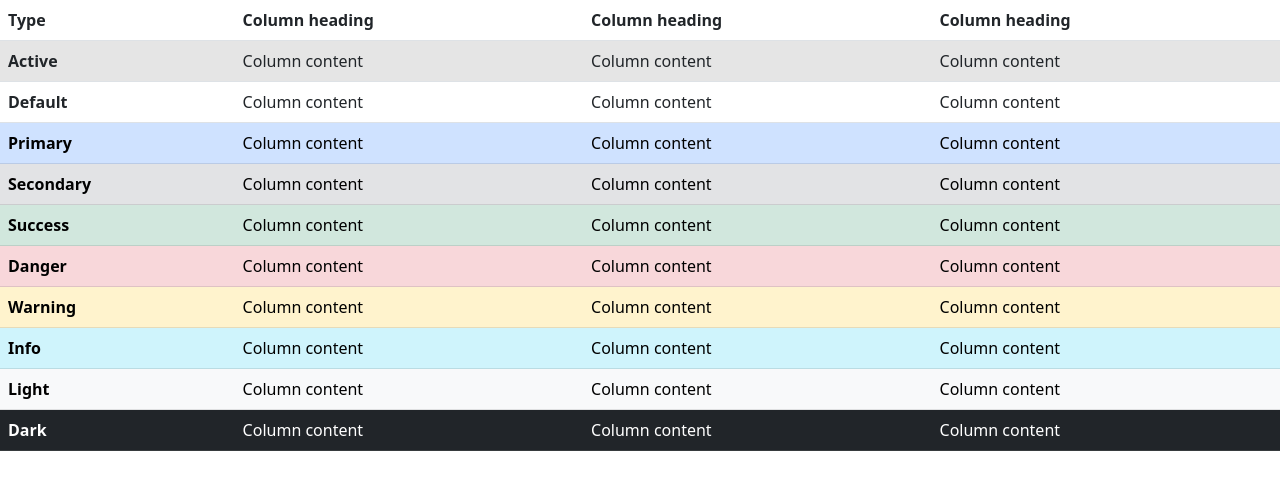
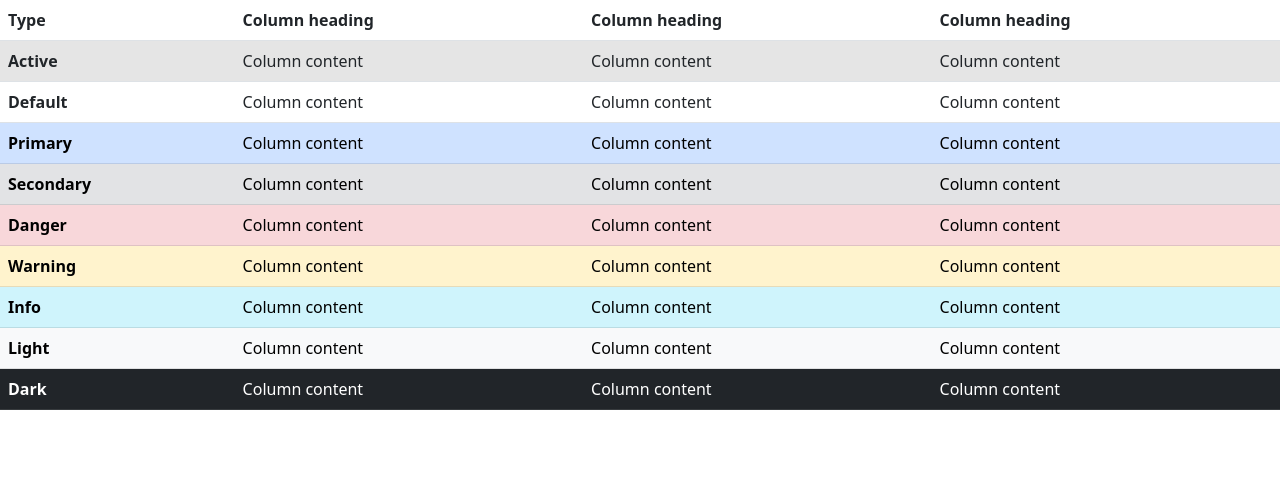
Before and after one commit to 123javi/boostrap, a website: page index.html in a window 1280 px wide. Drawn offline with nearby package versions, Linux system fonts and the light colour scheme.

Commit message:
ultima version

```diff
--- a/index.html
+++ b/index.html
@@ -45,12 +45,6 @@
             <td>Column content</td>
             <td>Column content</td>
           </tr>
-          <tr class="table-success">
-            <th scope="row">Success</th>
-            <td>Column content</td>
-            <td>Column content</td>
-            <td>Column content</td>
-          </tr>
           <tr class="table-danger">
             <th scope="row">Danger</th>
             <td>Column content</td>
```
